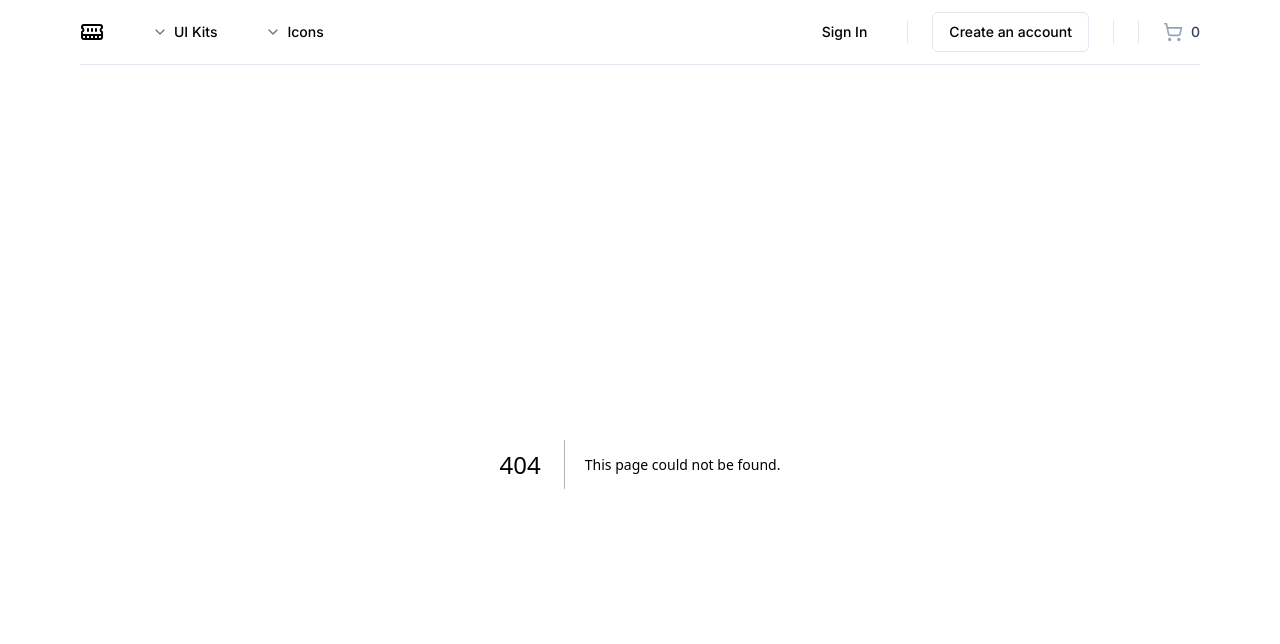
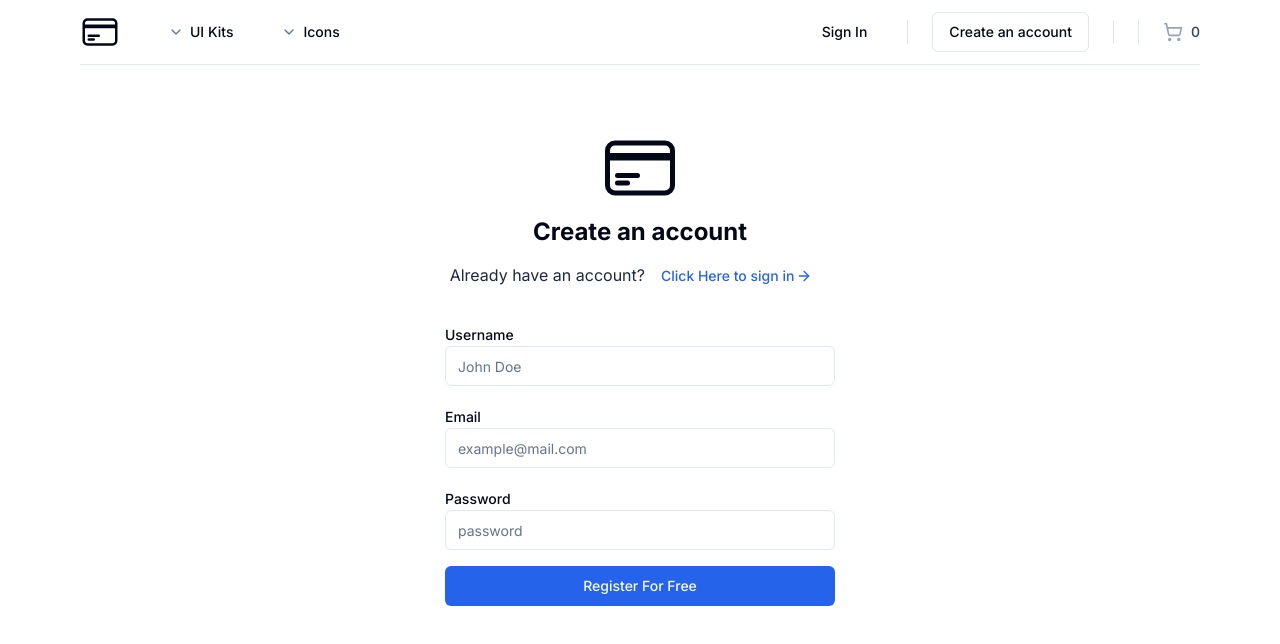
Before and after one commit to laravel-king/dash, a Next.js app: page /sign-up in a window 1280 px wide. Before the commit this address had no page. Shown: the top 644 px of the page. Built offline with nearby package versions, Linux system fonts and the light colour scheme.

Commit message:
setting up TRPC

```diff
--- /dev/null
+++ b/src/app/(auth)/sign-up/page.tsx
@@ -0,0 +1,76 @@
+"use client"
+import {Icons} from "@/components/Icons";
+import Link from "next/link";
+import {Button, buttonVariants} from "@/components/ui/button";
+import {ArrowRight} from "lucide-react";
+import {Label} from "@/components/ui/label";
+import {Input} from "@/components/ui/input";
+import {cn} from "@/lib/utils";
+import {useForm} from "react-hook-form";
+import {zodResolver} from "@hookform/resolvers/zod";
+import {AuthCredentialsValidator} from "@/lib/validators/account-credentials-validator";
+import {typeAuthCredentialsValidator} from "@/lib/validators/account-credentials-validator";
+const Page = ()=>{
+
+    const {register,
+        handleSubmit,
+        formState:{errors}
+        } = useForm<typeAuthCredentialsValidator>({
+        resolver: zodResolver(AuthCredentialsValidator),
+    })
+
+    const onSubmit = ({username, email, password}:typeAuthCredentialsValidator)=>{
+
+    }
+
+    return (
+        <>
+            <div className="container flex relative pt-16 flex-col items-center justify-center lg:px-0">
+                <div className="mx-auto flex w-full flex-col justify-center space-y-6 sm:w-[390px]">
+                    <div className="flex flex-col items-center space-y-2 text-center">
+                        <Icons.logo className="w-20 h-20" />
+                        <h1 className="text-2xl font-bold">Create an account</h1>
+                        <span className="text-slate-800">
+                            Already have an account?
+                            <Link className={buttonVariants({variant: "link", className:'group'})} href="/sign-in">
+                                Click Here to sign in
+                                <ArrowRight className="mx-0.5 w-4 h-4 group-hover:translate-x-1.5 duration-300 ease-in-out transition-all" />
+                            </Link>
+                        </span>
+                    </div>
+
+                    <div className="grid gap-6">
+                        <form onSubmit={handleSubmit(onSubmit)}>
+                            <div className="grid gap-2">
+                                <div className="grid gap-1 py-2">
+                                    <Label htmlFor="name">Username</Label>
+                                    <Input
+                                        {...register("username")}
+                                        className={cn({'focus-visible:ring-red-500': errors.username})} placeholder="John Doe" />
+                                </div>
+
+                                <div className="grid gap-1 py-2">
+                                    <Label htmlFor="email">Email</Label>
+                                    <Input
+                                        {...register("email")}
+                                        className={cn({'focus-visible:ring-red-500': errors.email})} placeholder="example@mail.com" />
+                                </div>
+
+                                <div className="grid gap-1 py-2">
+                                    <Label htmlFor="password">Password</Label>
+                                    <Input
+                                        {...register("password")}
+                                        className={cn({'focus-visible:ring-red-500': errors.password})} placeholder="password" />
+                                </div>
+
+                                <Button>Register For Free</Button>
+                            </div>
+                        </form>
+                    </div>
+                </div>
+            </div>
+        </>
+    )
+}
+
+export default Page;
--- a/src/components/Icons.tsx
+++ b/src/components/Icons.tsx
@@ -1,20 +1,12 @@
-import {LucideProps} from "lucide-react";
+import { LucideProps } from 'lucide-react'
 
 export const Icons = {
-    logo: (props:LucideProps) =>(
-        <svg {...props} xmlns="http://www.w3.org/2000/svg" width="24" height="24" viewBox="0 0 24 24" fill="none"
-             stroke="currentColor" strokeWidth="2" strokeLinecap="round" strokeLinejoin="round"
-             className="lucide lucide-memory-stick">
-            <path d="M6 19v-3"/>
-            <path d="M10 19v-3"/>
-            <path d="M14 19v-3"/>
-            <path d="M18 19v-3"/>
-            <path d="M8 11V9"/>
-            <path d="M16 11V9"/>
-            <path d="M12 11V9"/>
-            <path d="M2 15h20"/>
-            <path
-                d="M2 7a2 2 0 0 1 2-2h16a2 2 0 0 1 2 2v1.1a2 2 0 0 0 0 3.837V17a2 2 0 0 1-2 2H4a2 2 0 0 1-2-2v-5.1a2 2 0 0 0 0-3.837Z"/>
+    logo: (props: LucideProps) => (
+        <svg {...props} xmlns="http://www.w3.org/2000/svg" fill="none" viewBox="0 0 24 24" strokeWidth="1.5" stroke="currentColor"
+             >
+            <path strokeLinecap="round" strokeLinejoin="round"
+                  d="M2.25 8.25h19.5M2.25 9h19.5m-16.5 5.25h6m-6 2.25h3m-3.75 3h15a2.25 2.25 0 002.25-2.25V6.75A2.25 2.25 0 0019.5 4.5h-15a2.25 2.25 0 00-2.25 2.25v10.5A2.25 2.25 0 004.5 19.5z"/>
         </svg>
-    )
+
+    ),
 }
--- /dev/null
+++ b/src/components/Providers.tsx
@@ -0,0 +1,31 @@
+"use client"
+import {PropsWithChildren, useState} from "react"
+import {QueryClient, QueryClientProvider} from "@tanstack/react-query"
+import {trpc} from "@/trpc/clients";
+import {httpBatchLink} from "@trpc/client";
+
+const Providers = ({children}: PropsWithChildren) =>{
+    const [queryClient] = useState(() => new QueryClient())
+    const [trpcClient] = useState(() => trpc.createClient({
+        links: [
+            httpBatchLink({
+                url: `${process.env.NEXT_PUBLIC_SERVER_URL}/api/trpc`,
+                fetch(url, options){
+                    return fetch(url,{
+                        ...options,
+                        credentials: 'include',
+                    })
+                }
+            })
+        ]
+    }))
+    return (
+        <trpc.Provider queryClient={queryClient} client={trpcClient}>
+            <QueryClientProvider client={queryClient}>
+                {children}
+            </QueryClientProvider>
+        </trpc.Provider>
+    )
+}
+
+export default Providers;
--- /dev/null
+++ b/src/components/ui/input.tsx
@@ -0,0 +1,25 @@
+import * as React from "react"
+
+import { cn } from "@/lib/utils"
+
+export interface InputProps
+  extends React.InputHTMLAttributes<HTMLInputElement> {}
+
+const Input = React.forwardRef<HTMLInputElement, InputProps>(
+  ({ className, type, ...props }, ref) => {
+    return (
+      <input
+        type={type}
+        className={cn(
+          "flex h-10 w-full rounded-md border border-input bg-background px-3 py-2 text-sm ring-offset-background file:border-0 file:bg-transparent file:text-sm file:font-medium placeholder:text-muted-foreground focus-visible:outline-none focus-visible:ring-2 focus-visible:ring-ring focus-visible:ring-offset-2 disabled:cursor-not-allowed disabled:opacity-50",
+          className
+        )}
+        ref={ref}
+        {...props}
+      />
+    )
+  }
+)
+Input.displayName = "Input"
+
+export { Input }
--- /dev/null
+++ b/src/components/ui/label.tsx
@@ -0,0 +1,26 @@
+"use client"
+
+import * as React from "react"
+import * as LabelPrimitive from "@radix-ui/react-label"
+import { cva, type VariantProps } from "class-variance-authority"
+
+import { cn } from "@/lib/utils"
+
+const labelVariants = cva(
+  "text-sm font-medium leading-none peer-disabled:cursor-not-allowed peer-disabled:opacity-70"
+)
+
+const Label = React.forwardRef<
+  React.ElementRef<typeof LabelPrimitive.Root>,
+  React.ComponentPropsWithoutRef<typeof LabelPrimitive.Root> &
+    VariantProps<typeof labelVariants>
+>(({ className, ...props }, ref) => (
+  <LabelPrimitive.Root
+    ref={ref}
+    className={cn(labelVariants(), className)}
+    {...props}
+  />
+))
+Label.displayName = LabelPrimitive.Root.displayName
+
+export { Label }
--- /dev/null
+++ b/src/lib/validators/account-credentials-validator.ts
@@ -0,0 +1,14 @@
+import {z} from "zod";
+
+export const AuthCredentialsValidator = z.object({
+    email: z.string()
+        .email(),
+    password: z.string()
+        .min(8,
+            {message:"The Password must be at least 8 characters long."}),
+    username: z.string()
+        .min(3,
+            {message: "The username must be more than 3 characters long."})
+})
+
+export type typeAuthCredentialsValidator = z.infer<typeof AuthCredentialsValidator>;
--- /dev/null
+++ b/src/trpc/clients.ts
@@ -0,0 +1,4 @@
+import {createTRPCReact} from "@trpc/react-query";
+import {AppRouter} from "@/trpc/index";
+
+export const trpc = createTRPCReact<AppRouter>({})
--- /dev/null
+++ b/src/trpc/index.ts
@@ -0,0 +1,9 @@
+import {publicProcedure, router} from "@/trpc/trpc";
+
+export const appRouter = router({
+    anyApiRoute:publicProcedure.query(() => {
+        return "hello"
+    })
+})
+
+export type AppRouter = typeof appRouter
--- /dev/null
+++ b/src/trpc/trpc.ts
@@ -0,0 +1,5 @@
+import {initTRPC} from "@trpc/server";
+
+const t = initTRPC.context().create()
+export const router = t.router
+export const publicProcedure = t.procedure
```
Also changed, not shown: package.json (+17 -3 lines), 2 other files (tests, documents, lock files or other folders).
